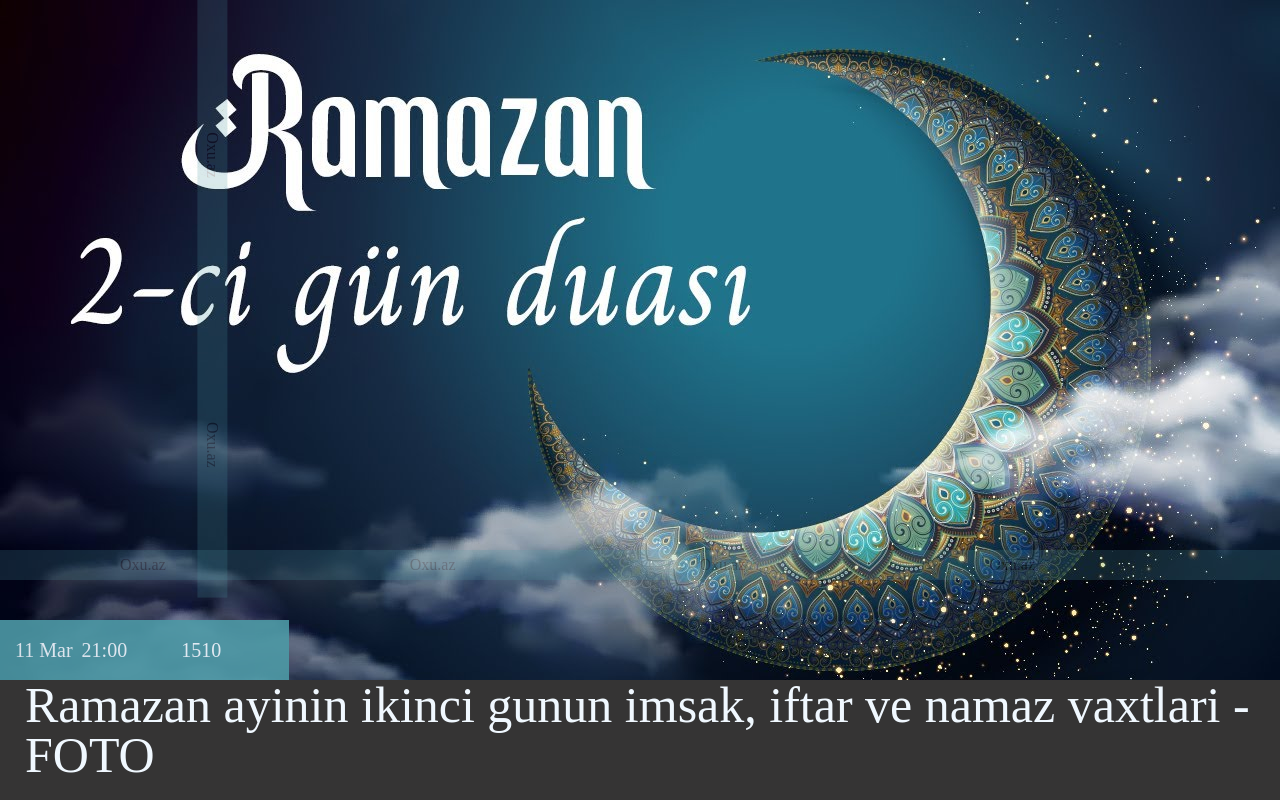
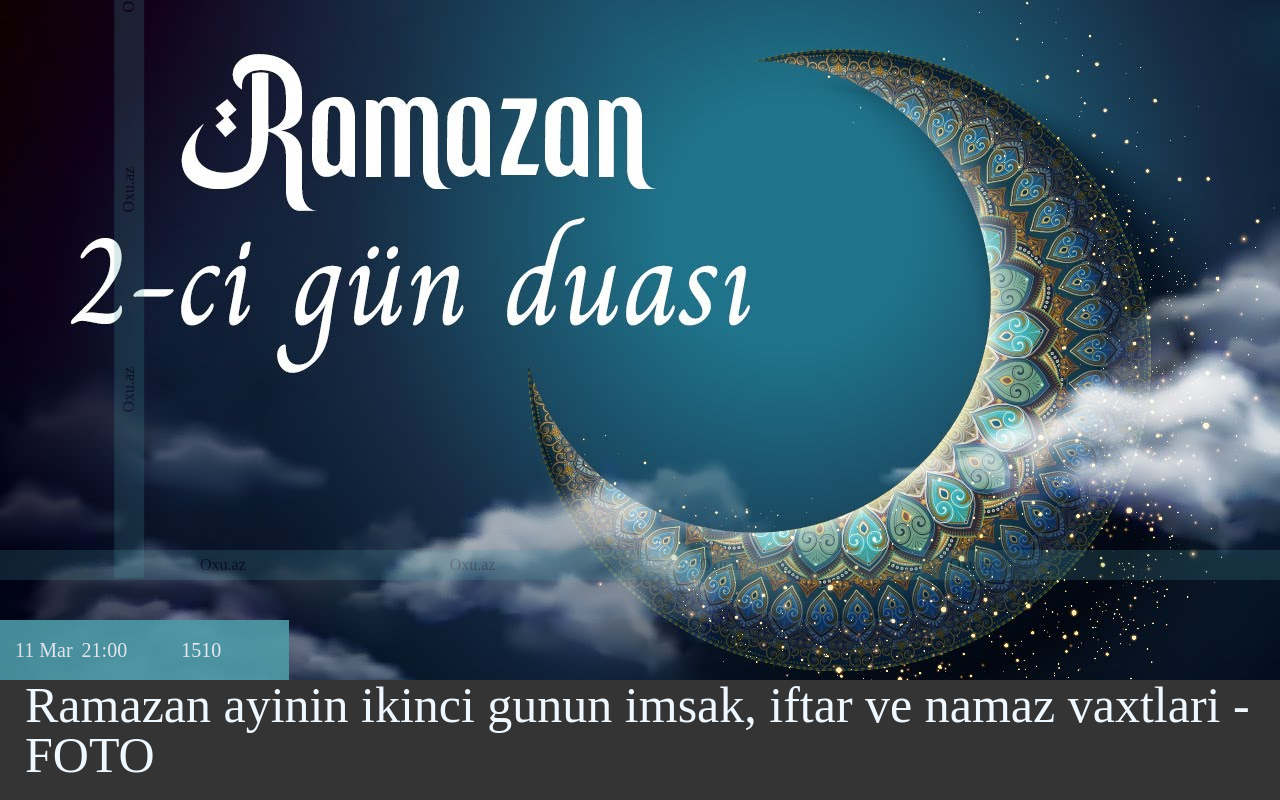
Before and after one commit to ElmarQarayev1/FrontPosition, a plain HTML site: page task1/index.html in a window 1280 px wide. Drawn offline with nearby package versions, Linux system fonts and the light colour scheme.

Commit message:
duzelis edildi

```diff
--- a/task1/css/index.css
+++ b/task1/css/index.css
@@ -29,14 +29,13 @@
     opacity: 0.9;
 }
 .time h1{
-    display: inline;
-    padding: 50px;
+    display: inline-block;
+    padding-left:  50px;
     color: aliceblue;
     font-size: 20px;
 }
 .time p{
-
-    display: inline;
+    display: inline-block;
     padding-left: 5px;
     color: aliceblue;
     font-size: 20px;
@@ -44,19 +43,18 @@
 .ramazanpic .oxu{
     position: absolute;
     padding: 7px 0px;
-    margin-left: 120px;
-
-    width: 91%;
-    left: -490px;
+    margin-left: 13%;
+    width: 88%;
+    left: -600px;
+    text-align: center;
     background-color: rgb(77, 153, 166);
     opacity: 0.2;
     transform: rotate(90deg);
 }
 .ramazanpic .oxu h1{
-    display: inline;
-    padding: 120px;
-    transform: rotate(10deg);
-
+    padding-right: 150px;
+    display: inline-block;
+    transform:rotate(180deg)
 }
 .ramazanpic .oxu1{
     position: absolute;
@@ -68,6 +66,7 @@
     opacity: 0.2;
 }
 .ramazanpic .oxu1 h1{
-    display: inline;
-    padding: 120px;
+    padding-left: 200px;
+    display: inline-block;
+   text-align: center;
 }
```
